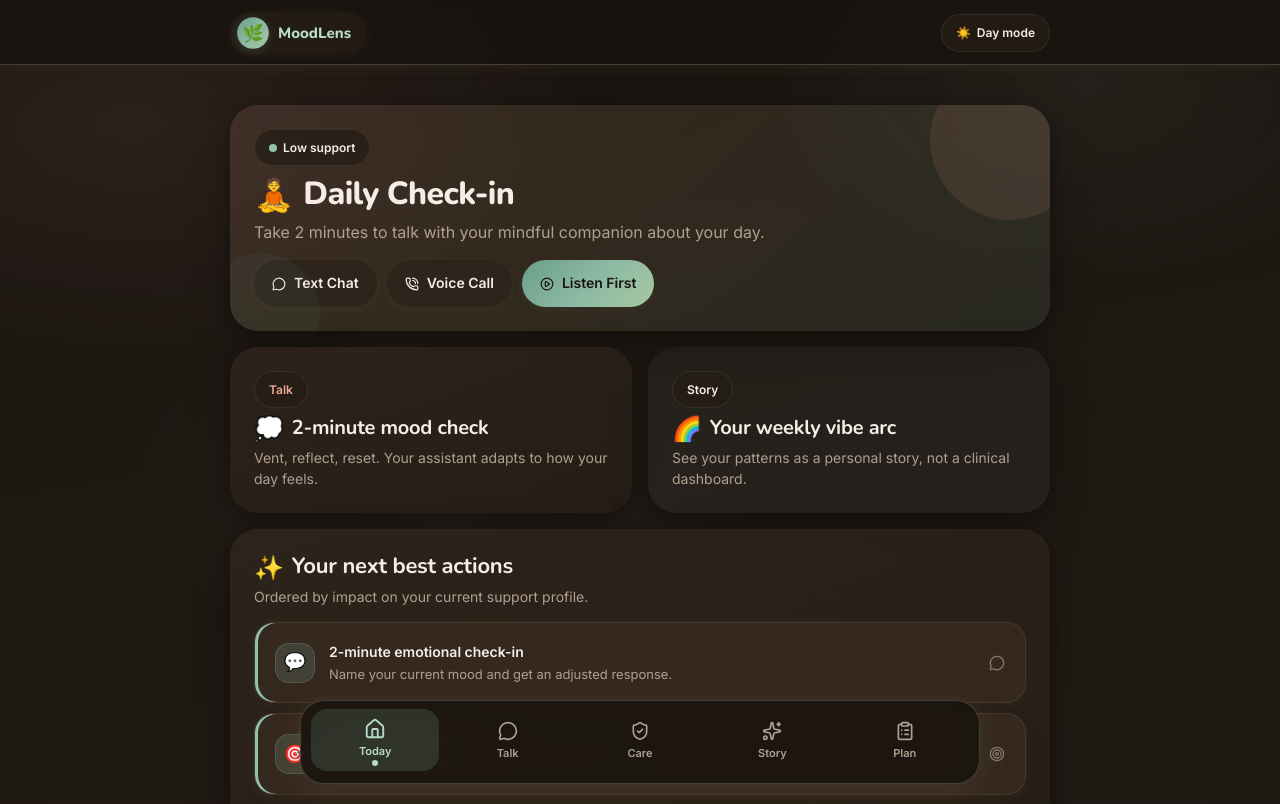
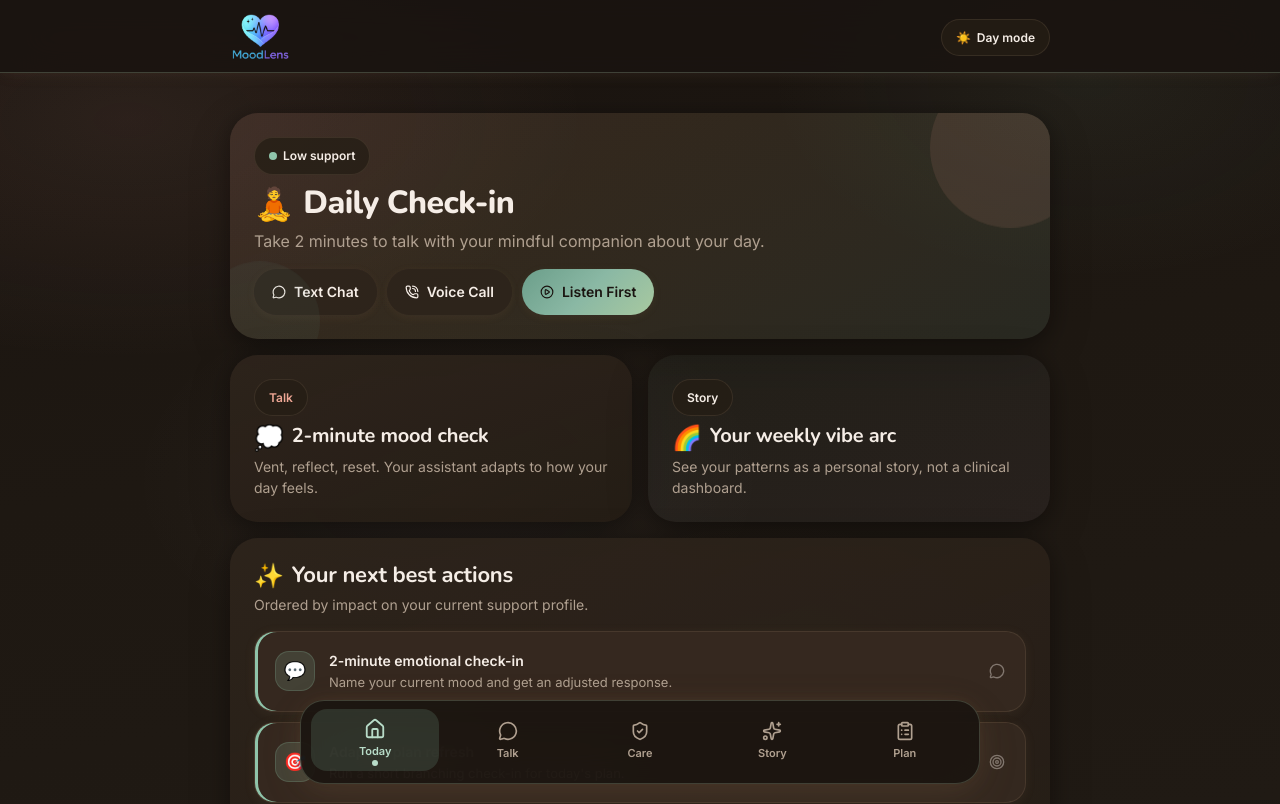
Before and after one commit to sciankit/Depression_Screen, a React (Vite) app: page / in a window 1280 px wide. Shown: the top 804 px of the page. Built offline with nearby package versions, Linux system fonts and the light colour scheme; no server answers.

Commit message:
update to readme and logo add

```diff
--- a/src/components/Layout.jsx
+++ b/src/components/Layout.jsx
@@ -1,6 +1,7 @@
 import { useEffect, useState } from 'react';
 import { NavLink, Outlet, useLocation } from 'react-router-dom';
 import { Home, MessageCircle, ShieldCheck, Sparkles, ClipboardList } from 'lucide-react';
+import moodlensLogo from '../../images/moodlens_crop.png';
 
 export default function Layout() {
     const location = useLocation();
@@ -31,8 +32,7 @@ export default function Layout() {
             <div className="top-ribbon-wrap">
                 <div className="top-ribbon">
                     <div className="brand-mark">
-                        <span className="brand-glyph">🌿</span>
-                        <span className="brand-text">MoodLens</span>
+                        <img src={moodlensLogo} alt="MoodLens logo" className="brand-logo" />
                     </div>
                     <button
                         type="button"
--- a/src/index.css
+++ b/src/index.css
@@ -375,33 +375,28 @@ a {
 .brand-mark {
   display: inline-flex;
   align-items: center;
-  gap: 10px;
-  font-weight: 700;
-  font-size: 15px;
-  background: var(--surface);
-  border: none;
-  border-radius: 999px;
-  padding: 6px 16px 6px 8px;
-  box-shadow: 0 2px 12px rgba(180, 140, 100, 0.06);
-  transition: box-shadow var(--transition-base);
+  gap: 8px;
+  background: transparent;
+  border: none;
+  border-radius: 0;
+  padding: 0;
+  box-shadow: none;
+  transition: none;
 }
 
 .brand-mark:hover {
-  box-shadow: 0 4px 20px rgba(180, 140, 100, 0.1);
-}
-
-.brand-glyph {
-  width: 30px;
-  height: 30px;
-  border-radius: 50%;
-  display: inline-flex;
-  align-items: center;
-  justify-content: center;
-  font-size: 16px;
-  line-height: 1;
-  background: var(--btn-gradient);
-  box-shadow: 0 2px 10px rgba(107, 158, 138, 0.25);
-  animation: breathe 4s ease-in-out infinite;
+  box-shadow: none;
+}
+
+.brand-logo {
+  width: 60px;
+  height: auto;
+  border-radius: 0;
+  background: transparent;
+  display: block;
+  object-fit: contain;
+  box-shadow: none;
+  animation: none;
 }
 
 .brand-text {
@@ -1739,6 +1734,10 @@ a:focus-visible {
     padding: 10px 16px 8px;
   }
 
+  .brand-logo {
+    width: 74px;
+  }
+
   .card {
     border-radius: 22px;
     padding: 18px;
--- a/src/pages/StatsPage.jsx
+++ b/src/pages/StatsPage.jsx
@@ -1,4 +1,4 @@
-import MoodLens from '../MoodLens';
+import MoodLens from '../MindTrace';
 import ExplainabilityPanel from '../components/ExplainabilityPanel';
 
 export default function StatsPage() {
```
Also changed, not shown: images/moodlens_crop.png (added), 1 other file (tests, documents, lock files or other folders).
